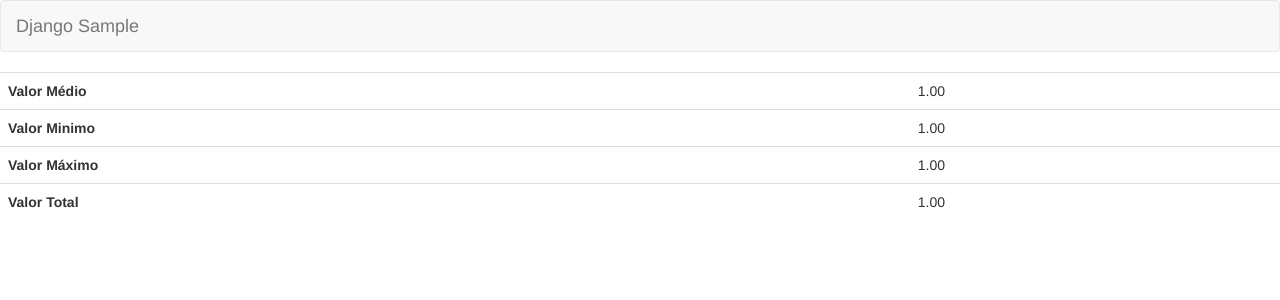
After one commit to ettoreleandrotognoli/django-sample, a Django app: page / in a window 1280 px wide. The commit adds this page. Shown: the top 300 px of the page. Run offline with Django 3.2, Linux system fonts and the light colour scheme; tables that the repository leaves empty hold one stand-in row (values such as "Sample post"); some libraries are stand-ins or nearby versions.

Commit message:
summary & humanize

```diff
--- a/core/settings.py
+++ b/core/settings.py
@@ -29,6 +29,7 @@ INSTALLED_APPS = [
     'django.contrib.sessions',
     'django.contrib.messages',
     'django.contrib.staticfiles',
+    'django.contrib.humanize',
     'rest_framework',
     'sample',
 ]
--- a/sample/templates/menu/top.html
+++ b/sample/templates/menu/top.html
@@ -1,7 +1,9 @@
 <nav class="navbar navbar-default">
     <div class="container-fluid">
         <div class="navbar-header">
-            <a class="navbar-brand" href="#">Project name</a>
+            <a class="navbar-brand" href="/">
+                Django Sample
+            </a>
         </div>
     </div>
 </nav>
--- /dev/null
+++ b/sample/templates/movement/summary.html
@@ -0,0 +1,18 @@
+{% extends 'base/web.html' %}
+{% load humanize %}
+{% block body %}
+<table class="table">
+    <tbody>
+    {% for label,value in object_list %}
+    <tr>
+        <th>
+            {{label}}
+        </th>
+        <td>
+            {{value|floatformat:2|intcomma}}
+        </td>
+    </tr>
+    {% endfor %}
+    </tbody>
+</table>
+{% endblock %}
--- a/sample/urls.py
+++ b/sample/urls.py
@@ -6,8 +6,10 @@ from sample.web_views import MovementDeleteView
 from sample.web_views import MovementDetailView
 from sample.web_views import MovementListView
 from sample.web_views import MovementUpdateView
+from sample.web_views import summary_view
 
 web_patterns = [
+    path('', summary_view, name='movement-summary'),
     path('movement/', MovementListView.as_view(), name='movement-list'),
     path('movement/create/', MovementCreateView.as_view(), name='movement-create'),
     path('movement/<int:pk>/detail/', MovementDetailView.as_view(), name='movement-detail'),
--- a/sample/web_views.py
+++ b/sample/web_views.py
@@ -1,6 +1,8 @@
 from django.shortcuts import resolve_url
+from django.shortcuts import render
 from django.urls import reverse_lazy
 from django.utils.translation import ugettext_lazy as _
+from django.utils.translation import ugettext
 from django.views.generic import ListView, DetailView
 from django.views.generic.edit import UpdateView, CreateView, DeleteView
 
@@ -8,6 +10,7 @@ from django_extensions.messages import SuccessMessageMixinWithDeleteSupport as S
 from django_extensions.views import CreateGenericMultipleFormViewMixin, UpdateGenericMultipleFormViewMixin
 from .forms import MovementAnnexFormSet
 from .models import Movement
+from django.db.models import Avg, Min, Max, Sum, DecimalField
 
 
 class MovementListView(ListView):
@@ -56,6 +59,16 @@ class MovementCreateView(CreateGenericMultipleFormViewMixin, SuccessMessageMixin
 
 class MovementDeleteView(SuccessMessageMixin, DeleteView):
     model = Movement
-    template_name = "movement/delete.html"
+    template_name = 'movement/delete.html'
     success_url = reverse_lazy('sample:web:movement-list')
     success_message = _('Movimento "%(remark)s" removido com sucesso!')
+
+
+def summary_view(request):
+    object_list = Movement.objects.aggregate(**{
+        ugettext('Valor Médio'): Avg('value'),
+        ugettext('Valor Minimo'): Min('value'),
+        ugettext('Valor Máximo'): Max('value'),
+        ugettext('Valor Total'): Sum('value'),
+    }).items()
+    return render(request, 'movement/summary.html', locals())
```
